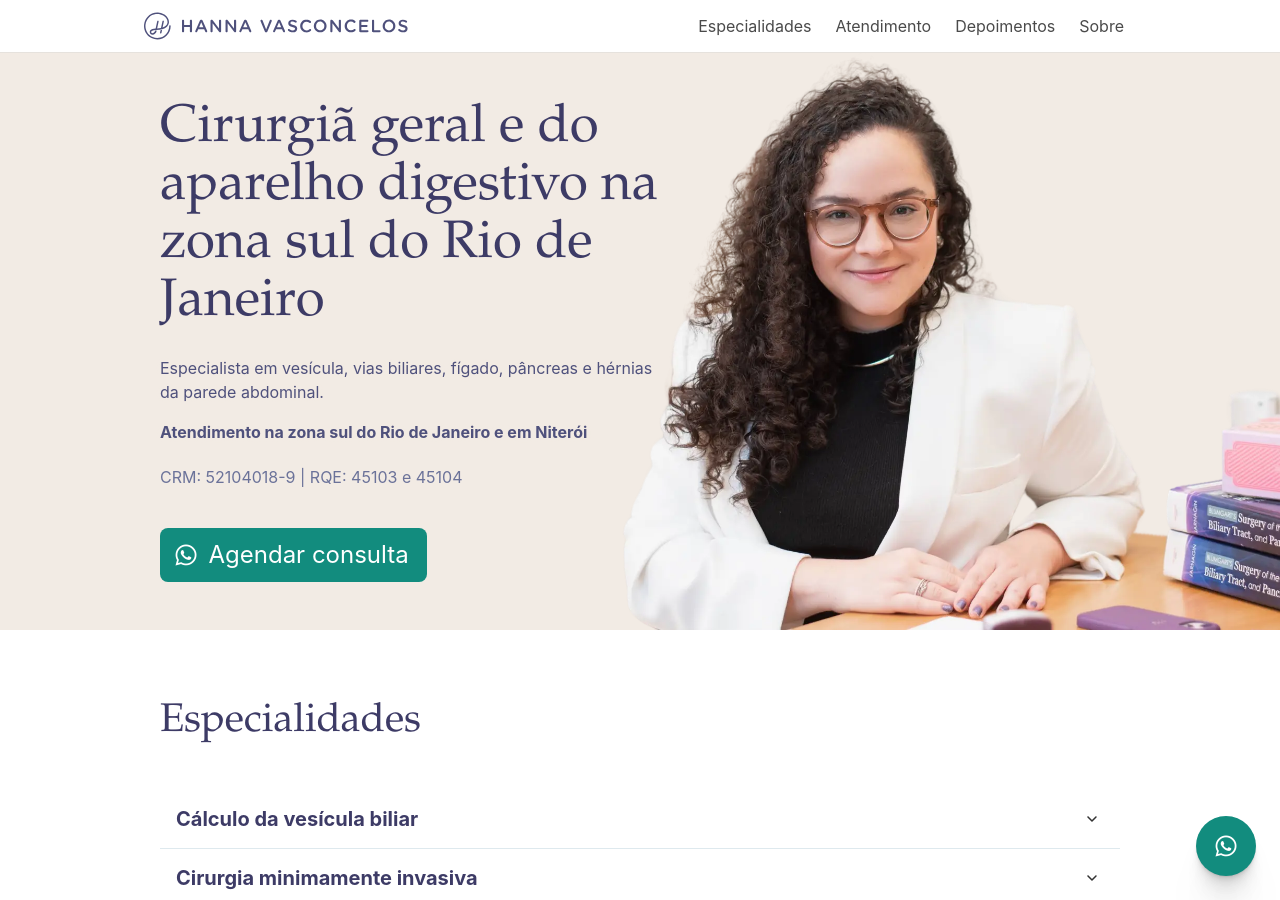
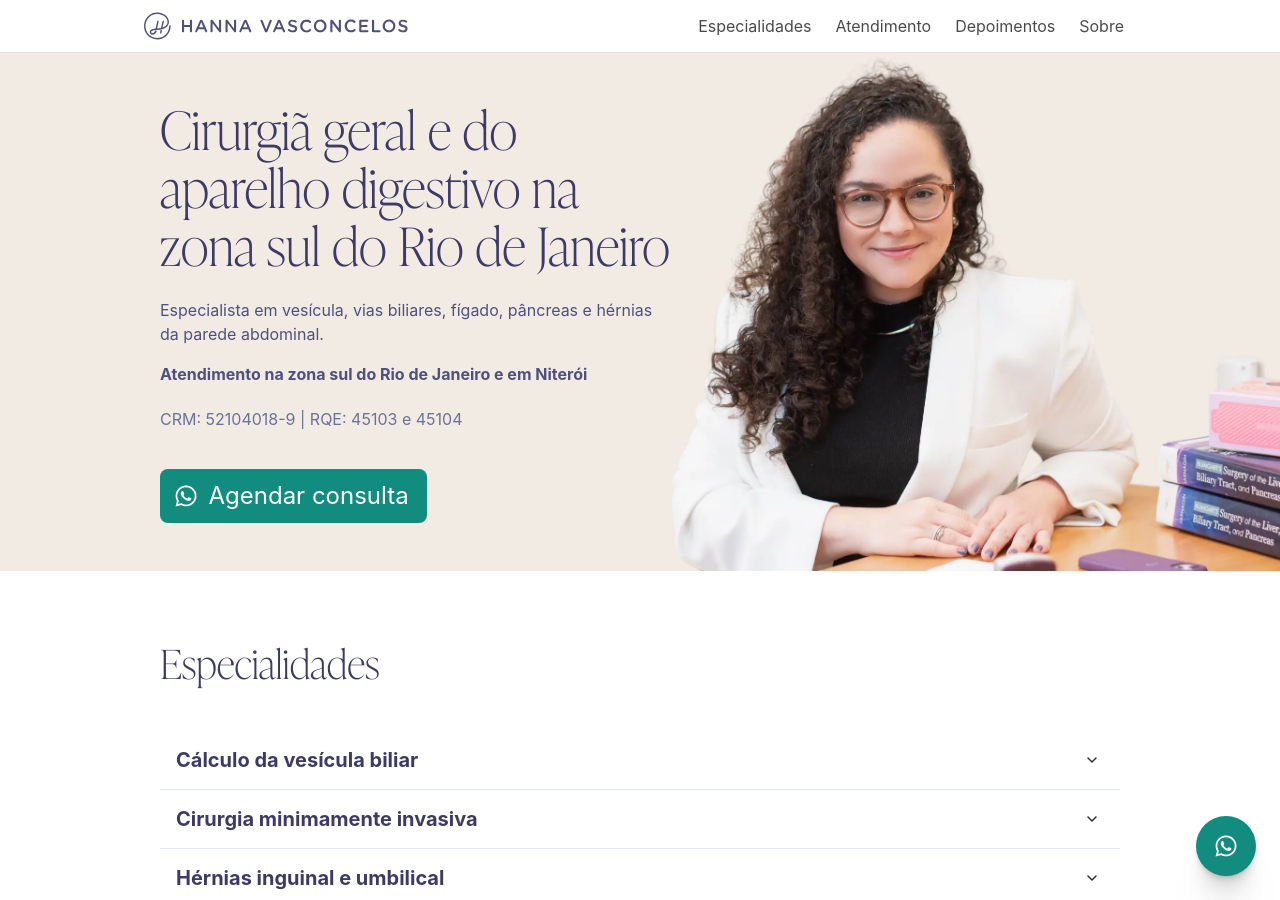
Before and after one commit to jpfaraco/hannavasconcelos, a Jekyll site: the page built from index.md, in a window 1280 px wide and 900 px high. Built offline with Jekyll 4.4.1, drawn with Linux system fonts in a browser that asks for light colours; nearby versions of some CDN libraries; some web fonts are replaced.

Commit message:
Replace Adobe Typekit with self-hosted IvyPresto Display webfonts
- Add self-hosted thin regular and thin italic woff/woff2 font files
- Replace Typekit @import with @font-face declarations in _typography.scss
- Fix CSS link to use relative_url to prevent local CORS issues
- Update _config.yml with sass quiet_deps and silence deprecation warnings
- Update Gemfile.lock after bundle update
- Add .DS_Store, .jekyll-cache to .gitignore and remove tracked instances

```diff
--- a/_config.yml
+++ b/_config.yml
@@ -22,6 +22,9 @@ url: "https://hannavasconcelos.com.br" # the base hostname & protocol for your s
 permalink: /:categories/:title/
 sass:
   style: compact
+  quiet_deps: true
+  silence_deprecations:
+    - import
 
 social:
   - name: instagram
--- a/_includes/head.html
+++ b/_includes/head.html
@@ -13,7 +13,7 @@
   <meta property="og:url" content="https://hannavasconcelos.com.br/" />
   <meta property="og:image" content="https://hannavasconcelos.com.br/assets/images/hero-thumb.png" />
 
-  <link rel="stylesheet" href="{{ '/assets/css/main.css' | absolute_url }}">
+  <link rel="stylesheet" href="{{ '/assets/css/main.css' | relative_url }}">
   <link rel="icon" type="image/png" href="{{ '/assets/favicon-32x32.png' | absolute_url }}" sizes="32x32" />
   <link rel="icon" type="image/png" href="{{ '/assets/favicon-16x16.png' | absolute_url }}" sizes="16x16" />
   <link rel="stylesheet" href="https://cdnjs.cloudflare.com/ajax/libs/font-awesome/5.10.2/css/all.min.css" />
--- a/_sass/_typography.scss
+++ b/_sass/_typography.scss
@@ -1,4 +1,20 @@
-@import url("https://use.typekit.net/zog7ygc.css");
+@font-face {
+  font-family: 'ivypresto-display';
+  src: url('../fonts/ivypresto_display_thin_regular-webfont.woff2') format('woff2'),
+       url('../fonts/ivypresto_display_thin_regular-webfont.woff') format('woff');
+  font-weight: 100;
+  font-style: normal;
+  font-display: swap;
+}
+
+@font-face {
+  font-family: 'ivypresto-display';
+  src: url('../fonts/ivypresto_display_thin_italic-webfont.woff2') format('woff2'),
+       url('../fonts/ivypresto_display_thin_italic-webfont.woff') format('woff');
+  font-weight: 100;
+  font-style: italic;
+  font-display: swap;
+}
 
 $family-serif: "ivypresto-display", "Goudy Old Style", Garamond, "Big Caslon", "Times New Roman", serif;
 $family-monospace: "SFMono-Regular", SFMono-Regular, Consolas, "Liberation Mono", Menlo, Monaco, "Courier New", Courier, monospace;
```
Also changed, not shown: Gemfile.lock, assets/fonts/ivypresto_display_thin_italic-webfont.woff (added), assets/fonts/ivypresto_display_thin_italic-webfont.woff2 (added), assets/fonts/ivypresto_display_thin_regular-webfont.woff (added), assets/fonts/ivypresto_display_thin_regular-webfont.woff2 (added), 1 other file.
